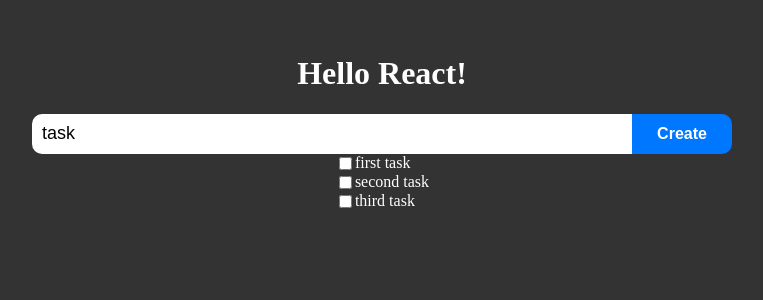
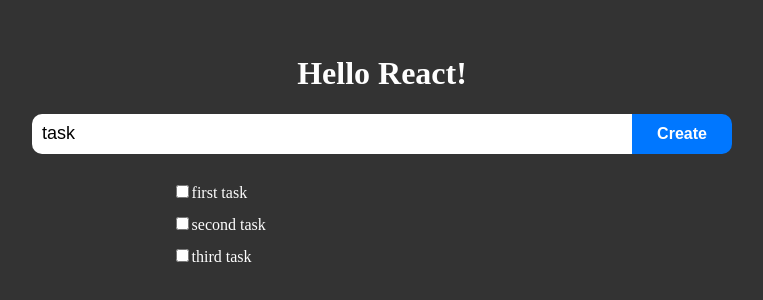
Before and after one commit to flawedvice/taskManager, a React (Create React App) app in the folder client/: page / in a window 1280 px wide. Shown: the part 126-426 px from the top of the page, without its empty margins (258-1021 px from the left). Built offline with nearby package versions, Linux system fonts and the light colour scheme; no server answers.

Commit message:
Added 'delete task' functionality

```diff
--- a/client/package.json
+++ b/client/package.json
@@ -3,6 +3,10 @@
   "version": "0.1.0",
   "private": true,
   "dependencies": {
+    "@fortawesome/fontawesome-svg-core": "^1.3.0",
+    "@fortawesome/free-regular-svg-icons": "^6.0.0",
+    "@fortawesome/free-solid-svg-icons": "^6.0.0",
+    "@fortawesome/react-fontawesome": "^0.1.17",
     "@testing-library/jest-dom": "^5.16.1",
     "@testing-library/react": "^12.1.2",
     "@testing-library/user-event": "^13.5.0",
--- a/client/src/App.tsx
+++ b/client/src/App.tsx
@@ -19,7 +19,7 @@
   ]);
   const [ taskInput, setTaskInput ] = useState<string>('task');
 
-  const patchTasks: string[] = [];
+  const updateTasksList: string[] = [];
 
   // URL for API calls
   const baseUrl = 'http://localhost:8000/tasks';
@@ -35,14 +35,18 @@
       });
   };
 
-
+  let calledPatch = false;
   // Toggle Tasks completed/pending states
   const checkTask = (event: React.ChangeEvent<HTMLInputElement>): void => {
     let taskId = event.target.value;
     let task = tasksList.filter( (task: Task) => task._id === taskId)[0];
     const index = tasksList.indexOf(task);
     task.isCompleted = !task.isCompleted;
-    updateTask(taskId);
+    updateTasksList.push(taskId);
+    if (!calledPatch) {
+      setTimeout(() => updateTasks(updateTasksList), 300);
+      calledPatch = true;
+    };
 
     setTasksList( (prevState): Task[] => {
       let left = prevState.slice(0,index);
@@ -75,10 +79,31 @@
     setTaskInput('');
   };
 
-  const updateTask = (taskId: string) => {
-    axios.patch(baseUrl + '/complete-task', {id: taskId})
+  const updateTasks = (taskIds: string[]) => {
+    axios.patch(baseUrl + '/complete-task', taskIds)
+        .then(res => {
+          console.log(res);
+          calledPatch = false;
+        })
+        .catch(err => console.log(err));
+  };
+
+  const deleteTask = (taskId: string) => {
+    let task = tasksList.filter( (task: Task) => task._id === taskId)[0];
+    const index = tasksList.indexOf(task);
+    axios.delete(baseUrl + '/remove-task', {
+      data:{
+        id: taskId
+      }
+    })
       .then(res => console.log(res))
       .catch(err => console.log(err));
+
+    setTasksList( (prevState): Task[] => {
+      let left = prevState.slice(0,index);
+      let right = prevState.slice(index+1,);
+      return [...left, task, ...right];
+    });
   };
 
 
@@ -92,7 +117,7 @@
     <main>
       <h1>Hello React!</h1>
       <CreateTask taskInput={taskInput} onCreate={createTask} onInputChange={changeInput}/>
-      <TasksList tasks={tasksList} onCheck={checkTask}/>
+      <TasksList tasks={tasksList} onCheck={checkTask} deleteTask={deleteTask}/>
     </main>
   );
 }
--- a/client/src/Components/SingleTask.tsx
+++ b/client/src/Components/SingleTask.tsx
@@ -1,4 +1,6 @@
-
+import { FontAwesomeIcon } from '@fortawesome/react-fontawesome'
+import { faTrashCan } from '@fortawesome/free-solid-svg-icons'
+import React from 'react';
 
 export interface Task {
     _id?: string,
@@ -13,6 +15,7 @@
 interface SingleTaskProps {
     task: Task,
     onCheck: (event: React.ChangeEvent<HTMLInputElement>) => void
+    deleteTask: (taskId: string) => void
 }
 
 
@@ -20,9 +23,12 @@
     let style:string;
     props.task.isCompleted ? style = "completed" : style = '';
     return (
-        <article>
-            <input type="checkbox" id={props.task._id} onChange={event => props.onCheck(event)} value={props.task._id} checked={props.task.isCompleted}/>
-            <label className={style} htmlFor={props.task._id}>{props.task.title}</label>
+        <article className="task">
+            <div className="input-group">
+                <input type="checkbox" id={props.task._id} onChange={event => props.onCheck(event)} value={props.task._id} checked={props.task.isCompleted}/>
+                <label className={style} htmlFor={props.task._id}>{props.task.title}</label>
+            </div>
+            <FontAwesomeIcon icon={faTrashCan} className="icon" onClick={() => props.deleteTask(props.task._id!)}/>
         </article>
     );
 };
--- a/client/src/Components/TasksList.tsx
+++ b/client/src/Components/TasksList.tsx
@@ -4,14 +4,15 @@
 export interface  TasksListProps {
     tasks: Task[],
     onCheck: (event: React.ChangeEvent<HTMLInputElement>) => void
+    deleteTask: (taskId: string) => void
 };
 
 
 const TasksList = (props: TasksListProps) => {
     return (
-        <section>
+        <section className="task-list">
             {
-                props.tasks.map( (task: Task) => <SingleTask key={task._id} task={task} onCheck={props.onCheck}/>)
+                props.tasks.map( (task: Task) => <SingleTask key={task._id} task={task} onCheck={props.onCheck} deleteTask={props.deleteTask}/>)
             }
         </section>
     );
--- a/client/src/styles/css/styles.css
+++ b/client/src/styles/css/styles.css
@@ -49,6 +49,42 @@
   color: #fefefe;
 }
 
+.task-list {
+  display: block;
+  margin: 2rem;
+  width: 45%;
+}
+
+.task {
+  display: flex;
+  justify-content: space-between;
+  margin: 0.4rem 0;
+  border-radius: 0.6rem;
+  padding: 0.4rem 2rem;
+  min-width: 100%;
+}
+.task .icon {
+  visibility: hidden;
+}
+.task:hover {
+  background-color: #fefefe;
+  color: #333333;
+  cursor: pointer;
+}
+.task:hover .icon {
+  visibility: visible;
+  color: #333333;
+}
+.task:hover .icon:hover {
+  color: #DB1212;
+}
+.task:hover .input-group {
+  color: inherit;
+}
+.task:hover .completed {
+  color: rgba(51, 51, 51, 0.6);
+}
+
 .completed {
   color: rgba(254, 254, 254, 0.6);
   text-decoration: line-through;
--- a/client/src/styles/scss/_elements.scss
+++ b/client/src/styles/scss/_elements.scss
@@ -23,6 +23,47 @@
     color: variables.$secondary-color;
 }
 
+.task-list {
+    display: block;
+    margin: 2rem;
+    width: 45%;
+}
+
+
+.task {
+    display: flex;
+    justify-content: space-between;
+    margin: .4rem 0;
+    border-radius: .6rem;
+    padding: .4rem 2rem;
+    min-width: 100%;
+
+    .icon {
+        visibility: hidden;
+    }
+
+    &:hover {
+        background-color: variables.$secondary-color;
+        color: variables.$main-color;
+        cursor: pointer;
+
+        .icon {
+            visibility: visible;
+            color: variables.$main-color;
+
+            &:hover {
+                color: variables.$danger;
+            }
+        }
+        .input-group {
+            color: inherit;
+        }
+        .completed {
+            color: variables.$light-main-color;
+        }
+    }
+}
+
 .completed {
     color: variables.$dark-secondary-color;
     text-decoration: line-through;
--- a/client/src/styles/scss/_variables.scss
+++ b/client/src/styles/scss/_variables.scss
@@ -1,6 +1,9 @@
-$main-color: #333333;
+$main-color: rgba(51,51,51,1);
+$light-main-color: rgba(51,51,51,.6);
 $secondary-color: #fefefe;
 $dark-secondary-color: rgba(254,254,254,.6);
 $accent-color: #0077ff;
 
+$danger: #DB1212;
+
 $input-height: 4rem;
```
Also changed, not shown: 1 other file (tests, documents, lock files or other folders).
